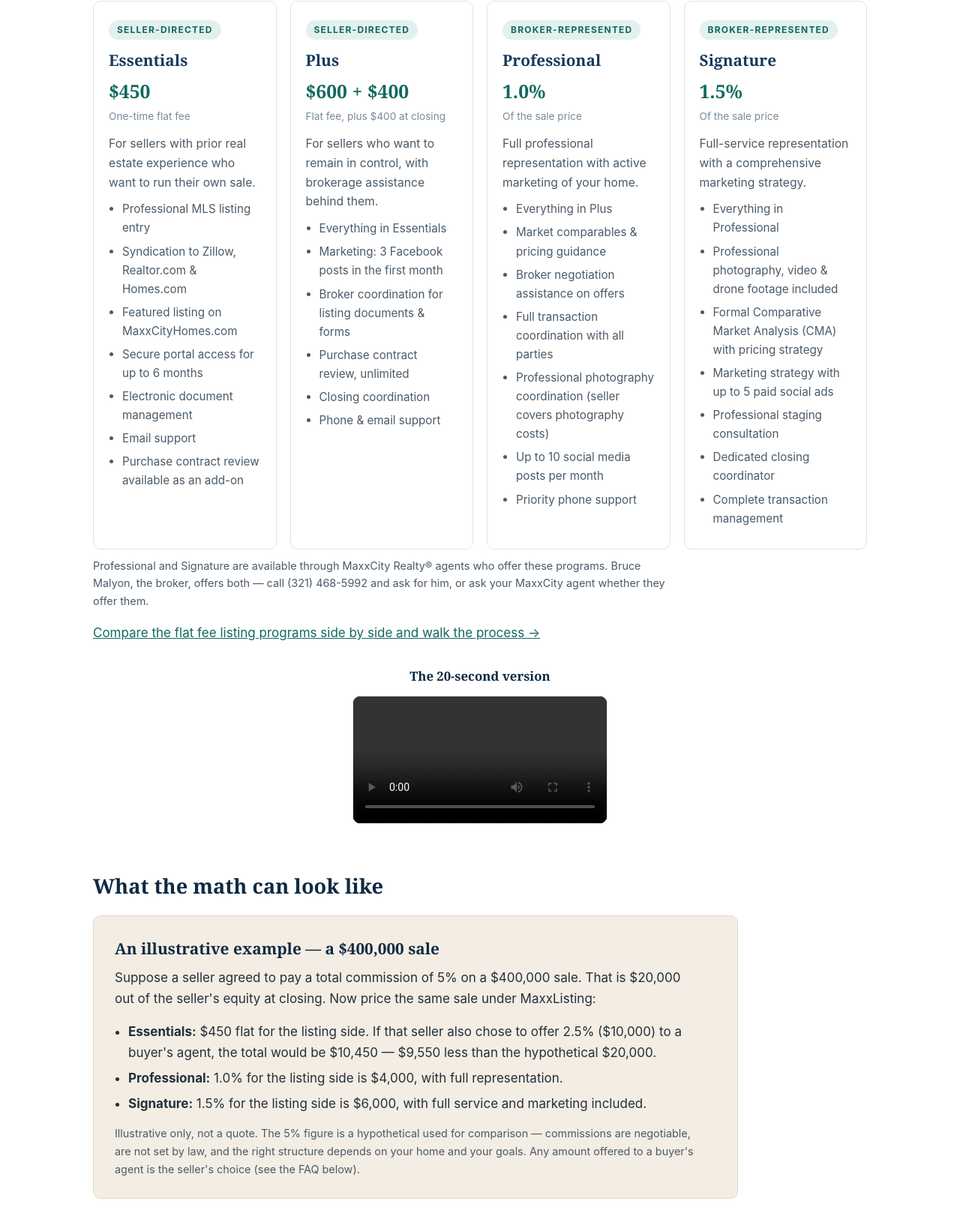
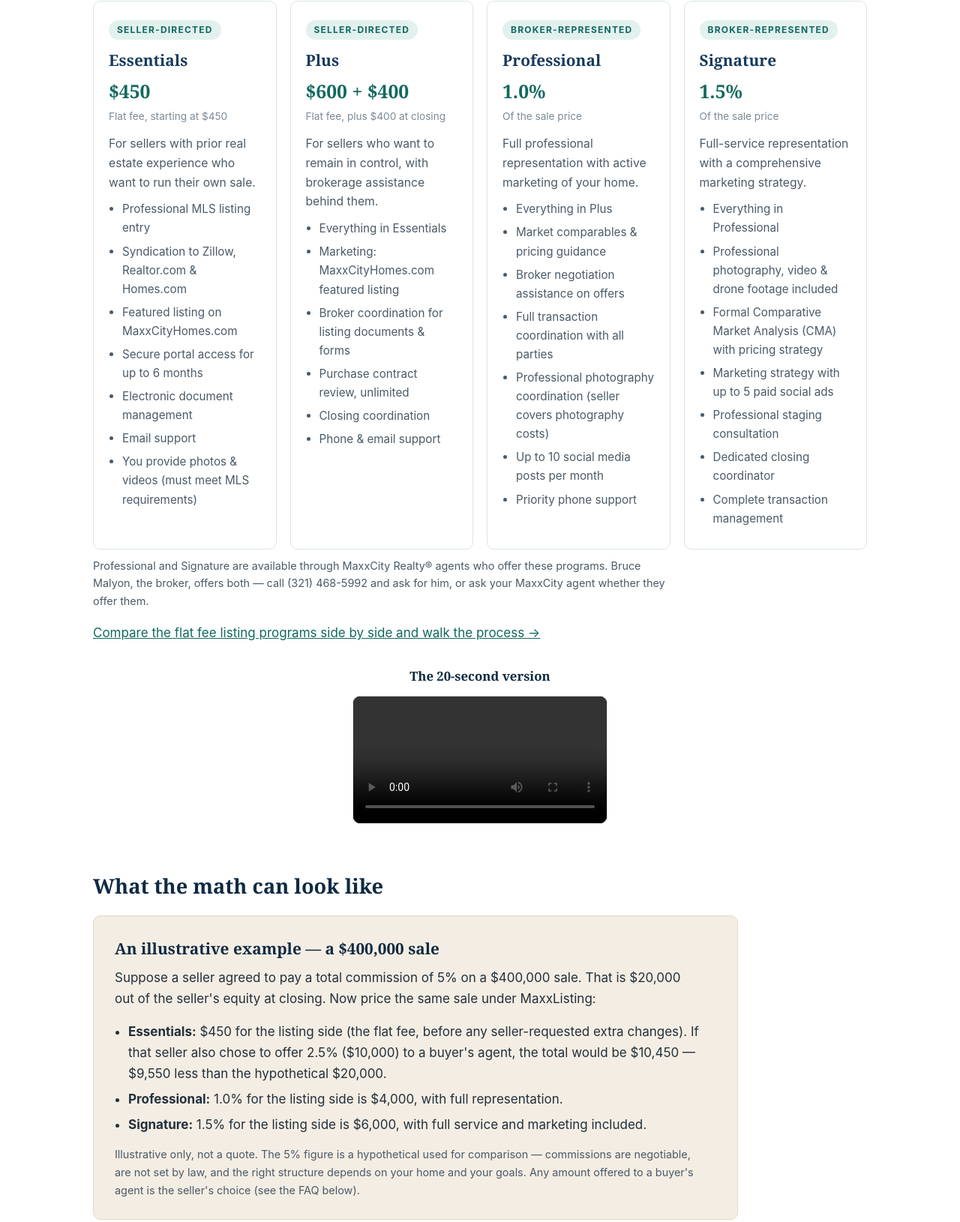
Before and after one commit to Mattnick1flirtorbit/maxxlisting, a plain HTML site: page index.html in a window 1280 px wide. Shown: the part 1605-3235 px from the top of the page at 75% size. Drawn offline with Linux system fonts and the light colour scheme; grey boxes are pictures that could not be loaded.

Commit message:
Align flat-fee copy with final contract terms (Nov 26 rulings)

```diff
--- a/index.html
+++ b/index.html
@@ -3,13 +3,13 @@
 <head>
 <meta charset="UTF-8">
 <meta name="viewport" content="width=device-width, initial-scale=1.0">
-<title>Sell Your Home for a $450 Flat Fee | MaxxListing — MaxxCity Realty LLC</title>
-<meta name="description" content="MaxxListing by MaxxCity Realty LLC: four seller programs from a $450 flat-fee MLS listing to full-service representation at 1.5%. Sell your home, keep your equity.">
+<title>Sell Your Home for a Flat Fee Starting at $450 | MaxxListing — MaxxCity Realty LLC</title>
+<meta name="description" content="MaxxListing by MaxxCity Realty LLC: four seller programs from a flat-fee MLS listing starting at $450 to full-service representation at 1.5%. Sell your home, keep your equity.">
 <link rel="canonical" href="https://maxxlisting.com/">
 <meta property="og:type" content="website">
 <meta property="og:site_name" content="MaxxListing">
 <meta property="og:title" content="Sell Your Home. Keep Your Equity.">
-<meta property="og:description" content="Four MaxxListing seller programs — $450 flat fee to full-service 1.5% — from MaxxCity Realty LLC on Florida's Space Coast and Treasure Coast.">
+<meta property="og:description" content="Four MaxxListing seller programs — flat fee starting at $450 to full-service 1.5% — from MaxxCity Realty LLC on Florida's Space Coast and Treasure Coast.">
 <meta property="og:url" content="https://maxxlisting.com/">
 <meta name="twitter:card" content="summary">
 <link rel="stylesheet" href="style.css">
@@ -76,7 +76,7 @@
         <span class="step">Seller-Directed</span>
         <h3>Essentials</h3>
         <p class="price">$450</p>
-        <p class="per">One-time flat fee</p>
+        <p class="per">Flat fee, starting at $450</p>
         <p>For sellers with prior real estate experience who want to run their own sale.</p>
         <ul>
           <li>Professional MLS listing entry</li>
@@ -85,7 +85,7 @@
           <li>Secure portal access for up to 6 months</li>
           <li>Electronic document management</li>
           <li>Email support</li>
-          <li>Purchase contract review available as an add-on</li>
+          <li>You provide photos &amp; videos (must meet MLS requirements)</li>
         </ul>
       </div>
       <div class="card">
@@ -96,7 +96,7 @@
         <p>For sellers who want to remain in control, with brokerage assistance behind them.</p>
         <ul>
           <li>Everything in Essentials</li>
-          <li>Marketing: 3 Facebook posts in the first month</li>
+          <li>Marketing: MaxxCityHomes.com featured listing</li>
           <li>Broker coordination for listing documents &amp; forms</li>
           <li>Purchase contract review, unlimited</li>
           <li>Closing coordination</li>
@@ -150,7 +150,7 @@
       <h3>An illustrative example — a $400,000 sale</h3>
       <p>Suppose a seller agreed to pay a total commission of 5% on a $400,000 sale. That is $20,000 out of the seller's equity at closing. Now price the same sale under MaxxListing:</p>
       <ul>
-        <li><strong>Essentials:</strong> $450 flat for the listing side. If that seller also chose to offer 2.5% ($10,000) to a buyer's agent, the total would be $10,450 — $9,550 less than the hypothetical $20,000.</li>
+        <li><strong>Essentials:</strong> $450 for the listing side (the flat fee, before any seller-requested extra changes). If that seller also chose to offer 2.5% ($10,000) to a buyer's agent, the total would be $10,450 — $9,550 less than the hypothetical $20,000.</li>
         <li><strong>Professional:</strong> 1.0% for the listing side is $4,000, with full representation.</li>
         <li><strong>Signature:</strong> 1.5% for the listing side is $6,000, with full service and marketing included.</li>
       </ul>
@@ -189,7 +189,7 @@
 
     <div class="faq-item">
       <h3>Is the $450 really flat — and can I change my mind?</h3>
-      <p>Yes: Essentials is a one-time $450 flat fee for the listing service described above — no percentage on your side of the sale. Plus is $600 plus $400 at closing; Professional and Signature are percentages (1.0% and 1.5%) because the brokerage is representing you. There are no long-term contracts, and the listing agreement you sign spells out the terms — including cancellation — before you commit.</p>
+      <p>Yes. Essentials is $450, and Plus is $1,000 total ($600 up front plus $400 at closing) — those are the full program prices when you don't request extra changes, and there is no percentage on your side of the sale. Every flat-fee listing includes up to 10 listing content changes (photos, description, and details like that — price changes never count). If you ask for more than the included 10, additional changes are $25 each; most sellers who go over spend an extra $50–$100, roughly 2–4 additional changes. Professional and Signature are percentages (1.0% and 1.5%) because the brokerage is representing you. There are no long-term contracts, and the listing agreement you sign spells out the terms — including cancellation — before you commit.</p>
     </div>
   </section>
 
```
